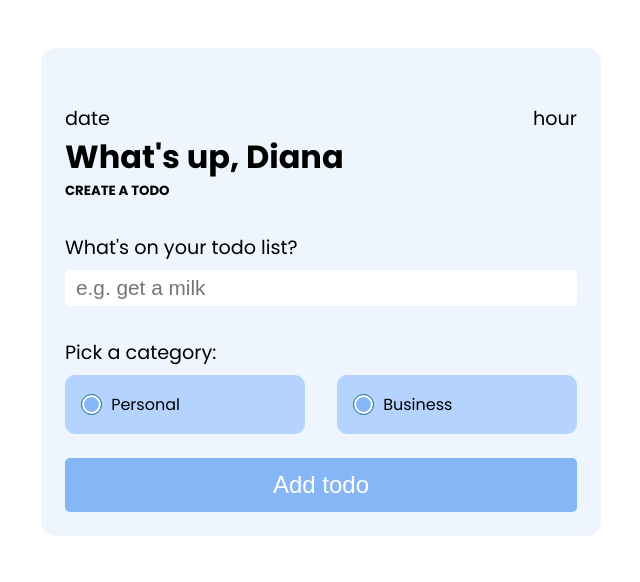
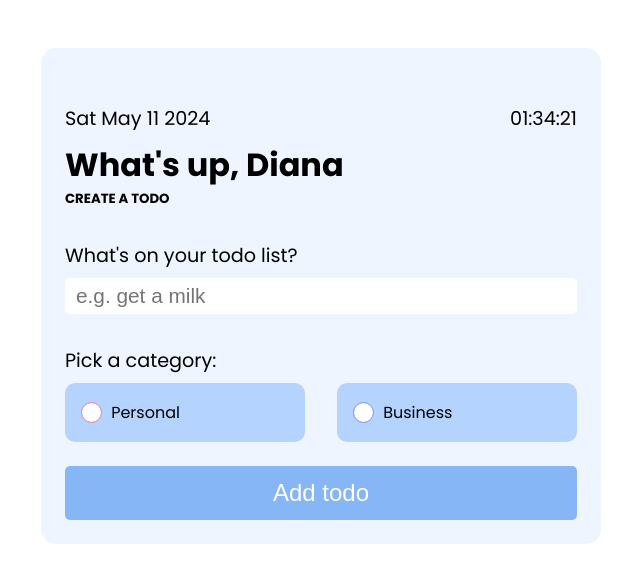
Before and after one commit to Diaaana03/neobis-front-todoList, a plain HTML site: page index.html in a window 1280 px wide. Shown: the whole page, without its empty margins (319-959 px from the left). Drawn offline with Linux system fonts and the light colour scheme.

Commit message:
changed css and added date and time

```diff
--- a/index.html
+++ b/index.html
@@ -12,11 +12,11 @@
       rel="stylesheet"
     />
   </head>
-  <body>
+  <body onload="time()">
     <div class="container">
       <div class="date-hour">
-        <p class="date">date</p>
-        <p class="hour">hour</p>
+        <p class="date" id="date">date</p>
+        <p class="hour" id="hour">hour</p>
       </div>
       <header>
         <h1>What's up, Diana</h1>
@@ -48,7 +48,7 @@
                 id="business"
                 name="business"
                 value="business"
-              /><label for="Business" class="radio__title">Business</label>
+              /><label for="business" class="radio__title">Business</label>
             </div>
           </div>
           <button type="submit" class="button__submit">Add todo</button>
--- a/index.js
+++ b/index.js
@@ -0,0 +1,21 @@
+const data = new Date();
+
+const timeElapsed = Date.now();
+const today = new Date(timeElapsed);
+
+document.getElementById("date").innerHTML = today.toDateString();
+
+function time() {
+  const data = new Date();
+
+  let h = data.getHours();
+  let m = data.getMinutes();
+  let s = data.getSeconds();
+
+  if (h < 10) h = "0" + h;
+  if (m < 10) m = "0" + m;
+  if (s < 10) s = "0" + s;
+
+  document.getElementById("hour").innerHTML = h + ":" + m + ":" + s;
+  setTimeout("time()", 500);
+}
--- a/style.css
+++ b/style.css
@@ -31,6 +31,7 @@ p {
   display: flex;
   justify-content: space-between;
   align-items: center;
+  margin-bottom: 0.5rem;
 }
 
 /****** Input ********/
@@ -62,6 +63,7 @@ p {
   border-radius: 10px;
   background-color: #b4d4ff;
   align-items: center;
+  cursor: pointer;
 }
 
 input[type="radio"] {
@@ -69,17 +71,32 @@ input[type="radio"] {
   border-radius: 50%;
   width: 1.2rem;
   height: 1.2rem;
-  background-color: #86b6f6;
+  background-color: #fff;
   border: 2px solid #fff;
-  outline: solid 1px #176b87;
 }
 
-input[type="radio"]:hover {
-  background-color: #176b87;
+input[name="personal"] {
+  outline: solid 1px #fc819e;
 }
 
-input[type="radio"]:checked {
-  background-color: #176b87;
+input[name="personal"]:hover {
+  background-color: #fc819e;
+}
+
+input[name="personal"]:checked {
+  background-color: #fc819e;
+}
+
+input[name="business"] {
+  outline: solid 1px #8b93ff;
+}
+
+input[name="business"]:hover {
+  background-color: #8b93ff;
+}
+
+input[name="business"]:checked {
+  background-color: #8b93ff;
 }
 
 .radio__title {
@@ -98,6 +115,7 @@ input[type="radio"]:checked {
   background-color: #86b6f6;
   color: #fff;
   border: none;
+  cursor: pointer;
 }
 
 .button__submit:hover {
```
